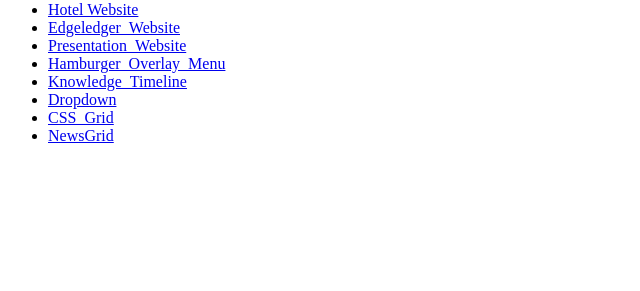
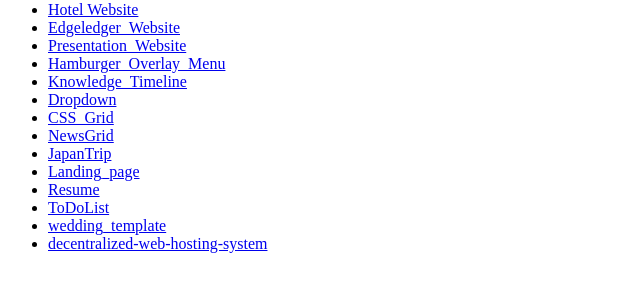
Before and after one commit to divyadarshan0898/Front_End_Training_Coalition, a plain HTML site: page index.html in a window 1280 px wide. Shown: the part 79-370 px from the top of the page, without its empty margins (0-640 px from the left). Drawn offline with Linux system fonts and the light colour scheme.

Commit message:
index file updated

```diff
--- a/index.html
+++ b/index.html
@@ -33,6 +33,24 @@
         <li>
             <a href="/Newsgrid/index.html" class="href">NewsGrid</a>
         </li>
+        <li>
+            <a href="JapanTrip/_index.html" class="href">JapanTrip</a>
+        </li>
+        <li>
+            <a href="/Landing_page/_index.html" class="href">Landing_page</a>
+        </li>
+        <li>
+            <a href="/Resume/_index.html" class="href">Resume</a>
+        </li>
+        <li>
+            <a href="/ToDoList/_index.html" class="href">ToDoList</a>
+        </li>
+        <li>
+            <a href="/wedding_template/index.html" class="href">wedding_template</a>
+        </li>
+        <li>
+            <a href="/decentralized-web-hosting-system/index.html" class="href">decentralized-web-hosting-system</a>
+        </li>
     </ul>
 </body>
 </html>
```
